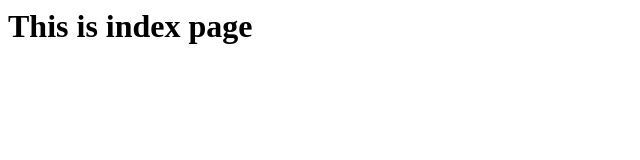
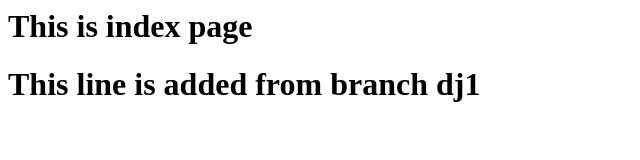
Before and after one commit to Deepali-Jitkar/branching_repo, a plain HTML site: page index.html in a window 1280 px wide. Shown: the whole page, without its empty margins (0-640 px from the left). Drawn offline with Linux system fonts and the light colour scheme.

Commit message:
second line added in index,html

```diff
--- a/index.html
+++ b/index.html
@@ -1 +1,2 @@
 <h1>This is index page</h1>
+<h1>This line is added from branch dj1</h1>
```
